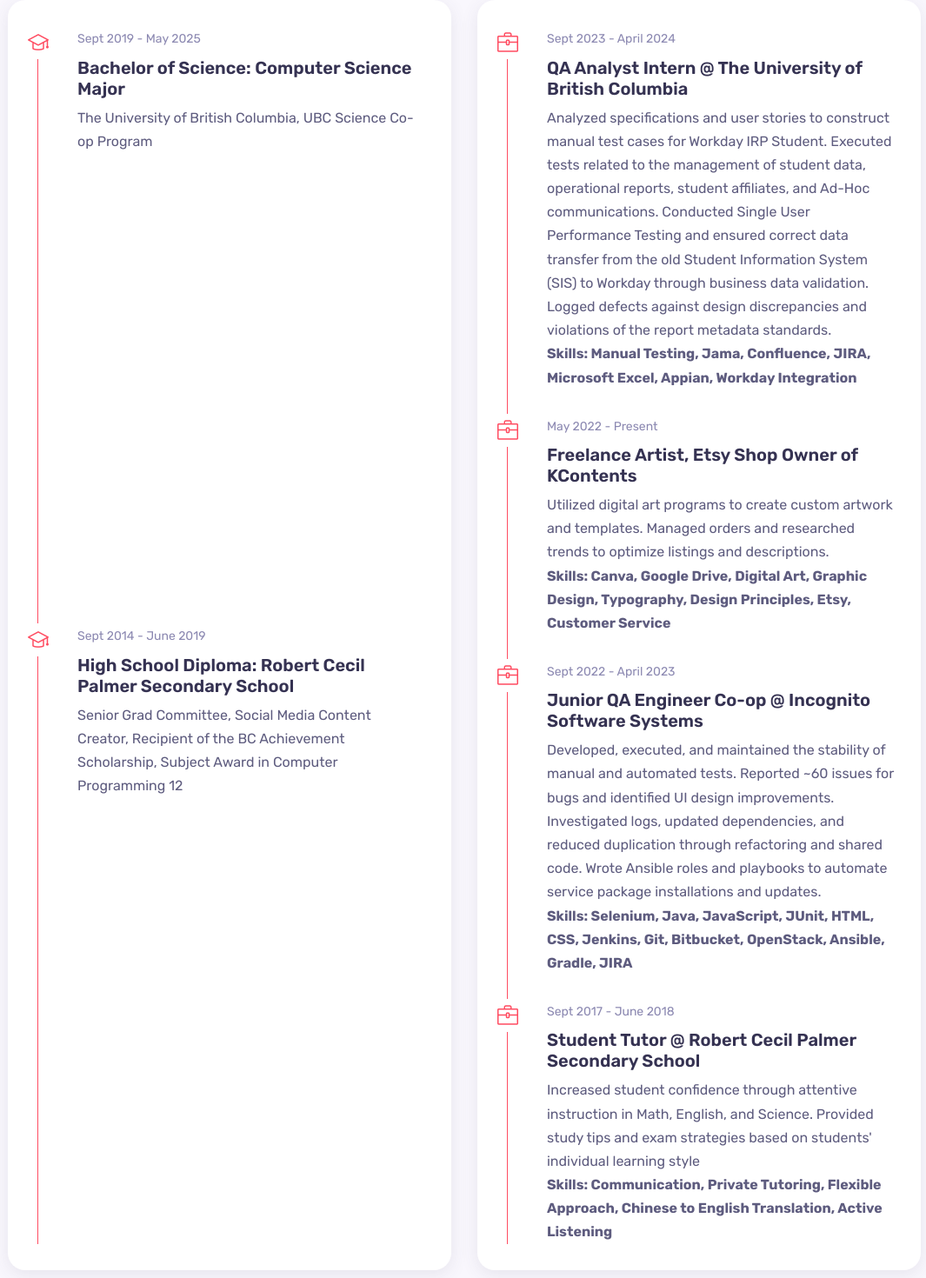
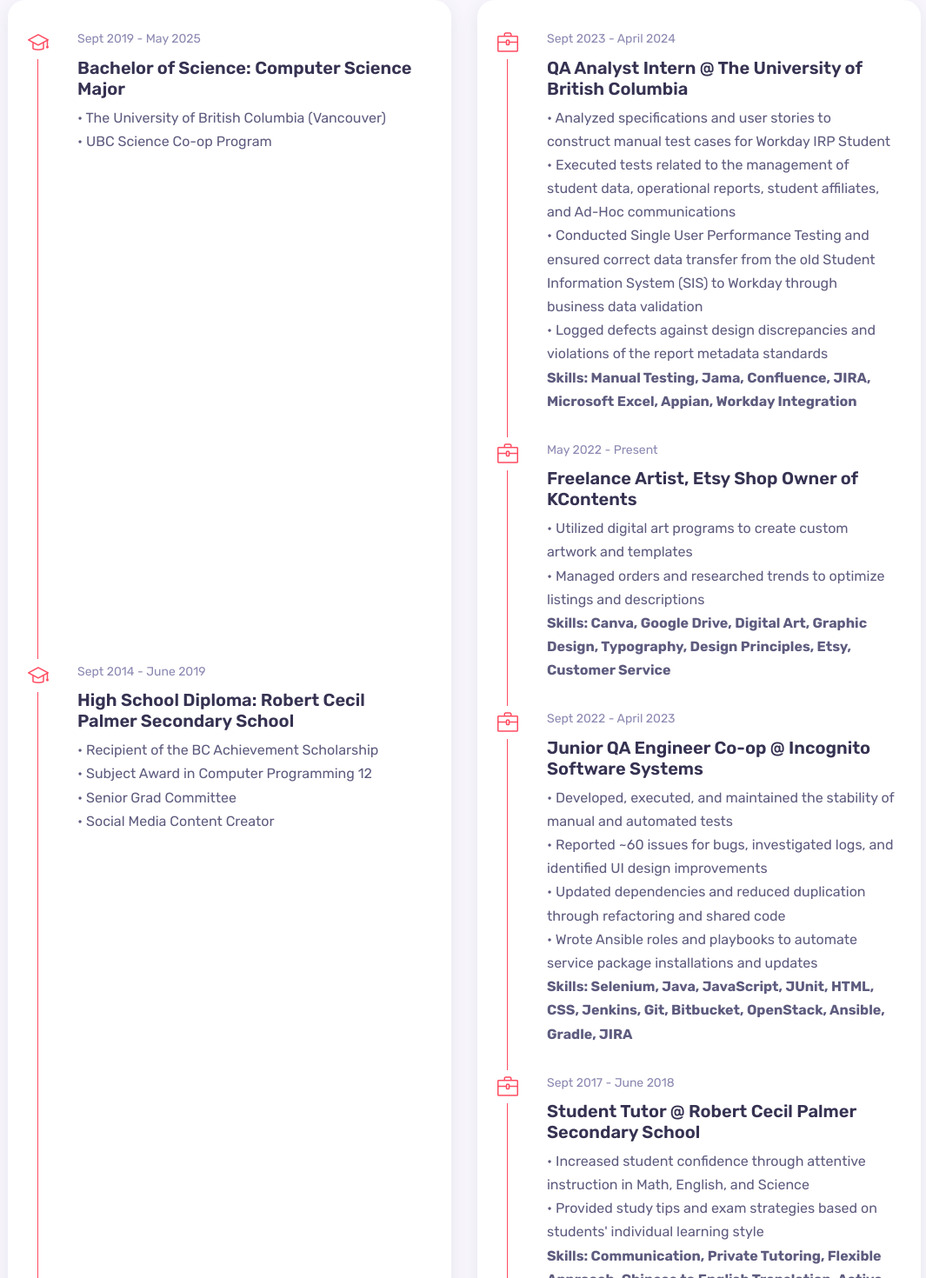
Before and after one commit to KikkiC/portfolio-website, a React (Create React App) app: page / in a window 1280 px wide. Shown: the part 2180-3650 px from the top of the page at 87% size, without its empty margins (161-1226 px from the left). Built offline with nearby package versions, Linux system fonts and the light colour scheme.

Commit message:
Added bullet points/formatting to Resume data

```diff
--- a/src/components/resume/Card.jsx
+++ b/src/components/resume/Card.jsx
@@ -5,7 +5,7 @@
     <i className={props.icon}></i>
     <span className="timeline__date">{props.year}</span>
     <h3 className="timeline__title">{props.title}</h3>
-    <p className="timeline__text">{props.desc}</p>
+    <p className="timeline__text" id="description">{props.desc}</p>
     <p className="timeline__skill">{props.skill}</p>
   </div>
 }
--- a/src/components/resume/Data.jsx
+++ b/src/components/resume/Data.jsx
@@ -5,7 +5,8 @@
         icon: "icon-graduation",
         year: "Sept 2019 - May 2025",
         title: "Bachelor of Science: Computer Science Major",
-        desc: "The University of British Columbia, UBC Science Co-op Program",
+        desc: "• The University of British Columbia (Vancouver)" + "\n" +
+        "• UBC Science Co-op Program",
     },
     {
         id: 2,
@@ -13,7 +14,10 @@
         icon: "icon-graduation",
         year: "Sept 2014 - June 2019",
         title: "High School Diploma: Robert Cecil Palmer Secondary School",
-        desc: "Senior Grad Committee, Social Media Content Creator, Recipient of the BC Achievement Scholarship, Subject Award in Computer Programming 12"
+        desc: "• Recipient of the BC Achievement Scholarship" + "\n" +
+        "• Subject Award in Computer Programming 12" + "\n" +
+        "• Senior Grad Committee" + "\n" +
+        "• Social Media Content Creator"
     },
     {
         id: 3,
@@ -21,7 +25,10 @@
         icon: "icon-briefcase",
         year: "Sept 2023 - April 2024",
         title: "QA Analyst Intern @ The University of British Columbia",
-        desc: "Analyzed specifications and user stories to construct manual test cases for Workday IRP Student. Executed tests related to the management of student data, operational reports, student affiliates, and Ad-Hoc communications. Conducted Single User Performance Testing and ensured correct data transfer from the old Student Information System (SIS) to Workday through business data validation. Logged defects against design discrepancies and violations of the report metadata standards.",
+        desc: "• Analyzed specifications and user stories to construct manual test cases for Workday IRP Student" + "\n" +
+        "• Executed tests related to the management of student data, operational reports, student affiliates, and Ad-Hoc communications" + "\n" +
+        "• Conducted Single User Performance Testing and ensured correct data transfer from the old Student Information System (SIS) to Workday through business data validation" + "\n" +
+        "• Logged defects against design discrepancies and violations of the report metadata standards",
         skill: "Skills: Manual Testing, Jama, Confluence, JIRA, Microsoft Excel, Appian, Workday Integration"
     },
     {
@@ -30,7 +37,8 @@
         icon: "icon-briefcase",
         year: "May 2022 - Present",
         title: "Freelance Artist, Etsy Shop Owner of KContents",
-        desc: "Utilized digital art programs to create custom artwork and templates. Managed orders and researched trends to optimize listings and descriptions.",
+        desc: "• Utilized digital art programs to create custom artwork and templates" + "\n" +
+        "• Managed orders and researched trends to optimize listings and descriptions",
         skill: "Skills: Canva, Google Drive, Digital Art, Graphic Design, Typography, Design Principles, Etsy, Customer Service"
     },
     {
@@ -39,7 +47,10 @@
         icon: "icon-briefcase",
         year: "Sept 2022 - April 2023",
         title: "Junior QA Engineer Co-op @ Incognito Software Systems",
-        desc: "Developed, executed, and maintained the stability of manual and automated tests. Reported ~60 issues for bugs and identified UI design improvements. Investigated logs, updated dependencies, and reduced duplication through refactoring and shared code. Wrote Ansible roles and playbooks to automate service package installations and updates.",
+        desc: "• Developed, executed, and maintained the stability of manual and automated tests" + "\n" +
+        "• Reported ~60 issues for bugs, investigated logs, and identified UI design improvements" + "\n" +
+        "• Updated dependencies and reduced duplication through refactoring and shared code" + "\n" +
+        "• Wrote Ansible roles and playbooks to automate service package installations and updates",
         skill: "Skills: Selenium, Java, JavaScript, JUnit, HTML, CSS, Jenkins, Git, Bitbucket, OpenStack, Ansible, Gradle, JIRA"
     },
     {
@@ -48,7 +59,8 @@
         icon: "icon-briefcase",
         year: "Sept 2017 - June 2018",
         title: "Student Tutor @ Robert Cecil Palmer Secondary School",
-        desc: "Increased student confidence through attentive instruction in Math, English, and Science. Provided study tips and exam strategies based on students' individual learning style",
+        desc: "• Increased student confidence through attentive instruction in Math, English, and Science" + "\n" +
+        "• Provided study tips and exam strategies based on students' individual learning style",
         skill: "Skills: Communication, Private Tutoring, Flexible Approach, Chinese to English Translation, Active Listening"
     },
 ];
--- a/src/components/resume/resume.css
+++ b/src/components/resume/resume.css
@@ -57,6 +57,10 @@
     font-weight: bold;
 }
 
+#description {
+    white-space: pre-wrap;
+}
+
 @media screen and (max-width: 1024px) {
     .resume__container {
       grid-template-columns: 450px;
```
